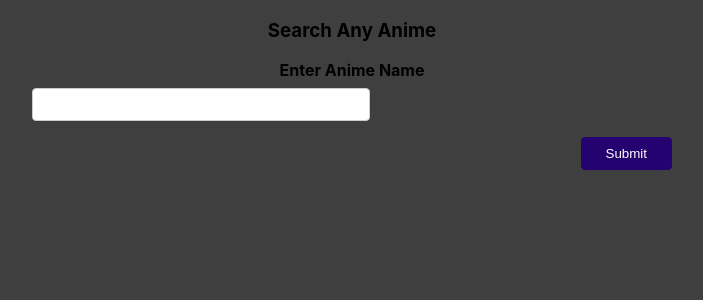
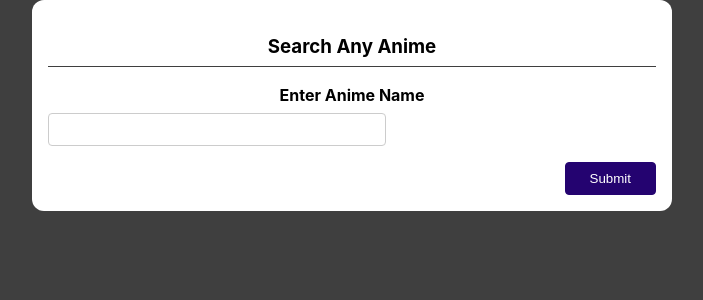
Before and after one commit to aryanda1/anim-link-gen, a React (Create React App) app: page / in a window 1280 px wide. Shown: the top 300 px of the page, without its empty margins (288-991 px from the left). Built offline with nearby package versions, Linux system fonts and the light colour scheme.

Commit message:
Updated card css.

```diff
--- a/src/UI/Card.module.css
+++ b/src/UI/Card.module.css
@@ -1,6 +1,12 @@
-card {
+.card {
   background: #fff;
   border-radius: 12px;
   /* Adding the padding makes the overflow of first li, remove that and see */
   padding: 1rem;
+  margin-bottom: 2rem;
 }
+
+.card h3{
+  border-bottom: 1px solid #3f3f3f;
+  padding-bottom: 0.5rem;
+}
```
